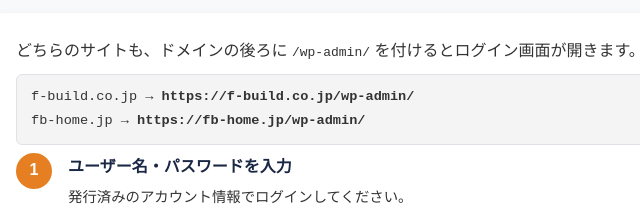
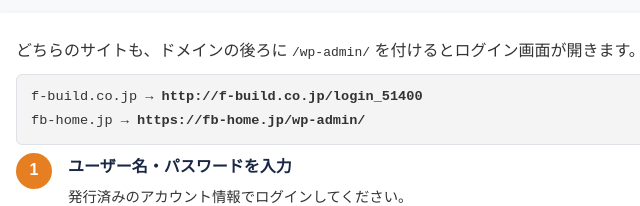
Before and after one commit to hoshizaemonn/fukuokabuild-pages, a plain HTML site: page index.html in a window 1280 px wide. Shown: the part 1155-1361 px from the top of the page, 218-858 px from the left. Drawn offline with Linux system fonts and the light colour scheme.

Commit message:
f-build.co.jpのログインURL修正

```diff
--- a/index.html
+++ b/index.html
@@ -157,7 +157,7 @@
   <p>どちらのサイトも、ドメインの後ろに <code>/wp-admin/</code> を付けるとログイン画面が開きます。</p>
 
   <div class="url-box">
-    f-build.co.jp &rarr; <strong>https://f-build.co.jp/wp-admin/</strong><br>
+    f-build.co.jp &rarr; <strong>http://f-build.co.jp/login_51400</strong><br>
     fb-home.jp &rarr; <strong>https://fb-home.jp/wp-admin/</strong>
   </div>
 
```
